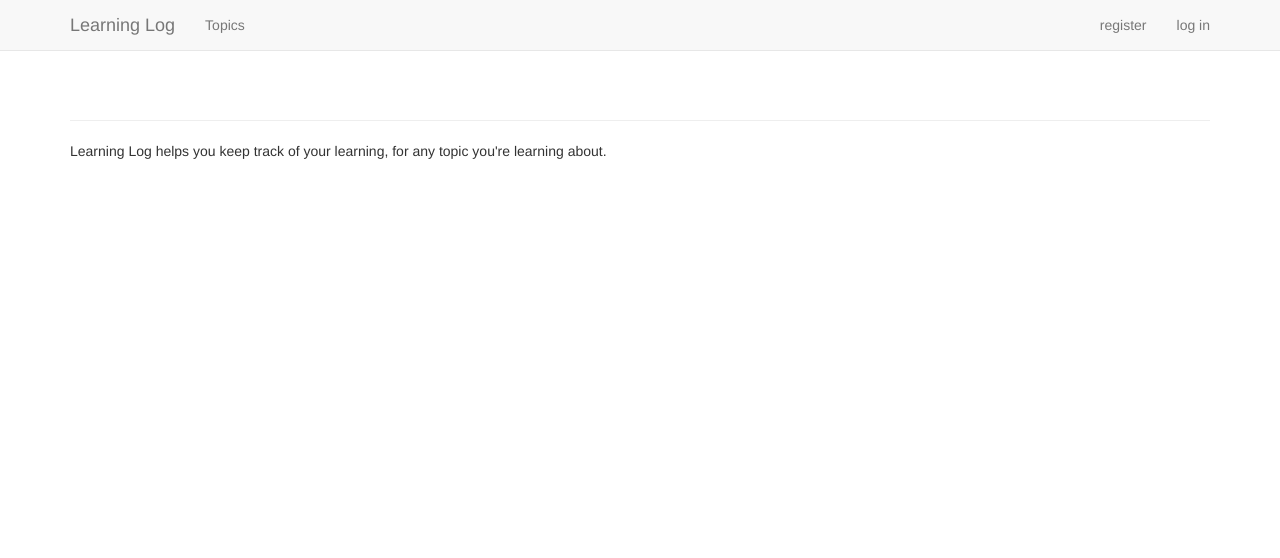
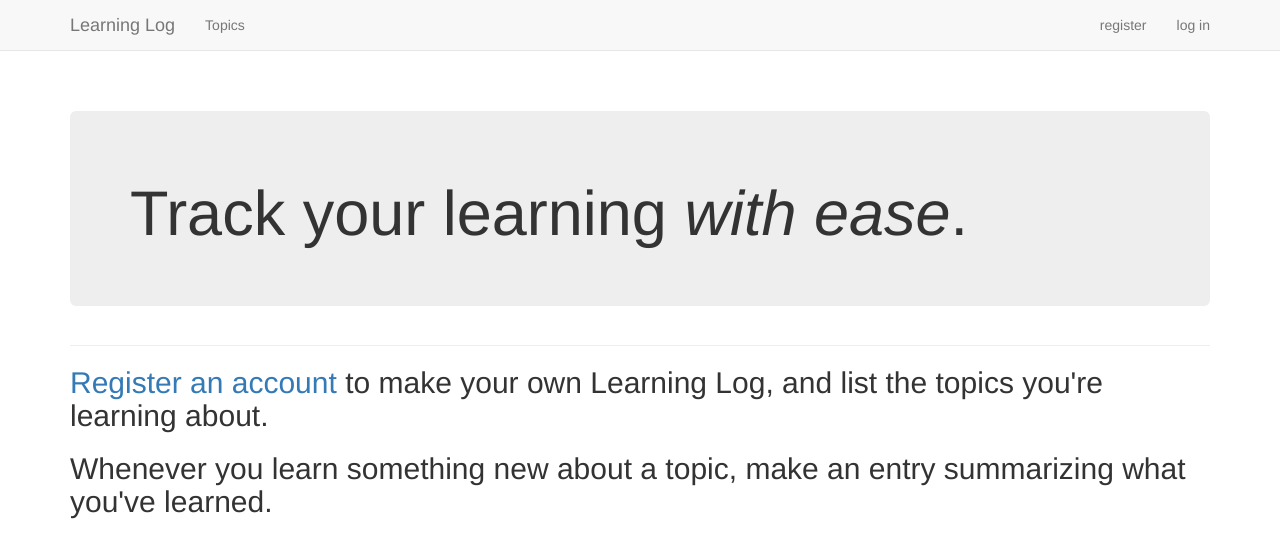
Before and after one commit to kynyka/ease_log, a Django app: page / in a window 1280 px wide. Shown: the top 558 px of the page. Run offline with Django 3.2, Linux system fonts and the light colour scheme; some libraries are stand-ins or nearby versions.

Commit message:
set Project Learning_log's style > set index.html with jumbotron class

```diff
--- a/learning_logs/templates/learning_logs/index.html
+++ b/learning_logs/templates/learning_logs/index.html
@@ -1,5 +1,15 @@
 <!--子模板的第一行必须包含标签 \{\% extends \%\} ，让Django知道它继承了哪个父模板。这行代码导入模板base.html的所有内容，让index.html能够指定要在 content 块预留的空间中添加的内容。注意：前面加了转义符反斜杠，不加Django会对此解析，但由于是在html注释里，就会报错;一开始还以为注释不能放第一行,结果放第2行仍错,转义了才不报错-->
 {% extends 'learning_logs/base.html' %}
+
+{% block header %}
+  <div class='jumbotron'>
+  	<h1>Track your learning <em>with ease</em>.</h1>
+  </div>
+{% endblock header %}
+
 {% block content %}
-  <p>Learning Log helps you keep track of your learning, for any topic you're learning about.</p>
+  <h2>
+  	<a href="{% url 'users:register' %}">Register an account</a> to make your own Learning Log, and list the topics you're learning about.
+  </h2>
+  <h2>Whenever you learn something new about a topic, make an entry summarizing what you've learned.</h2>
 {% endblock content %}
```
